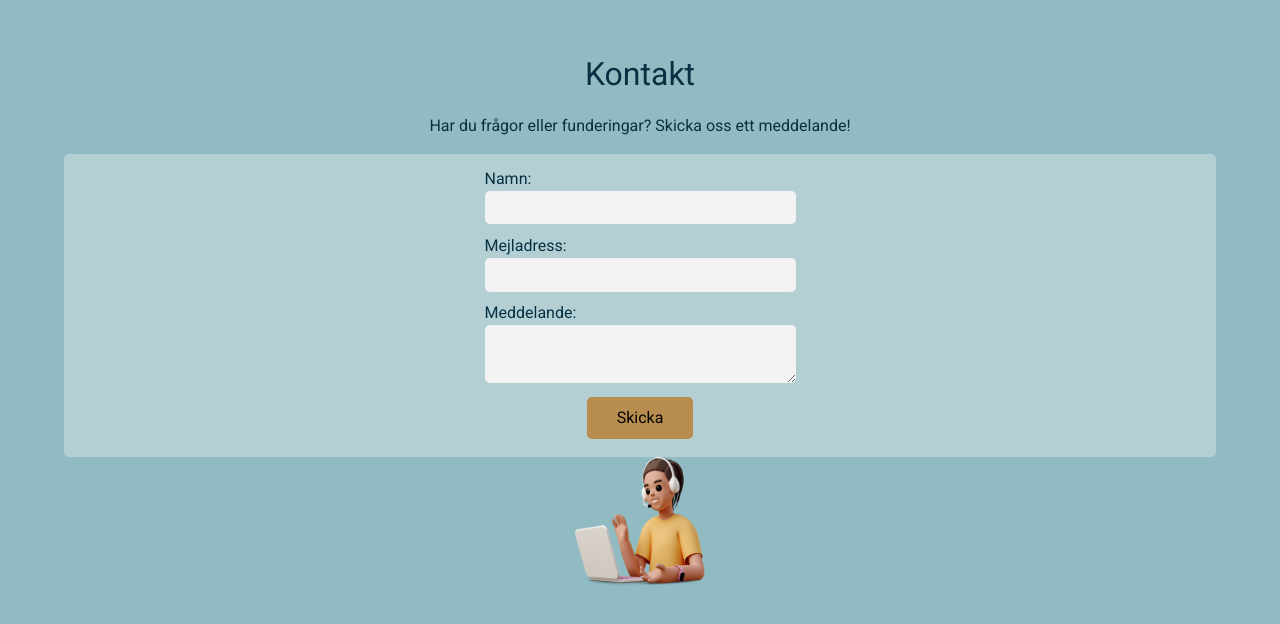
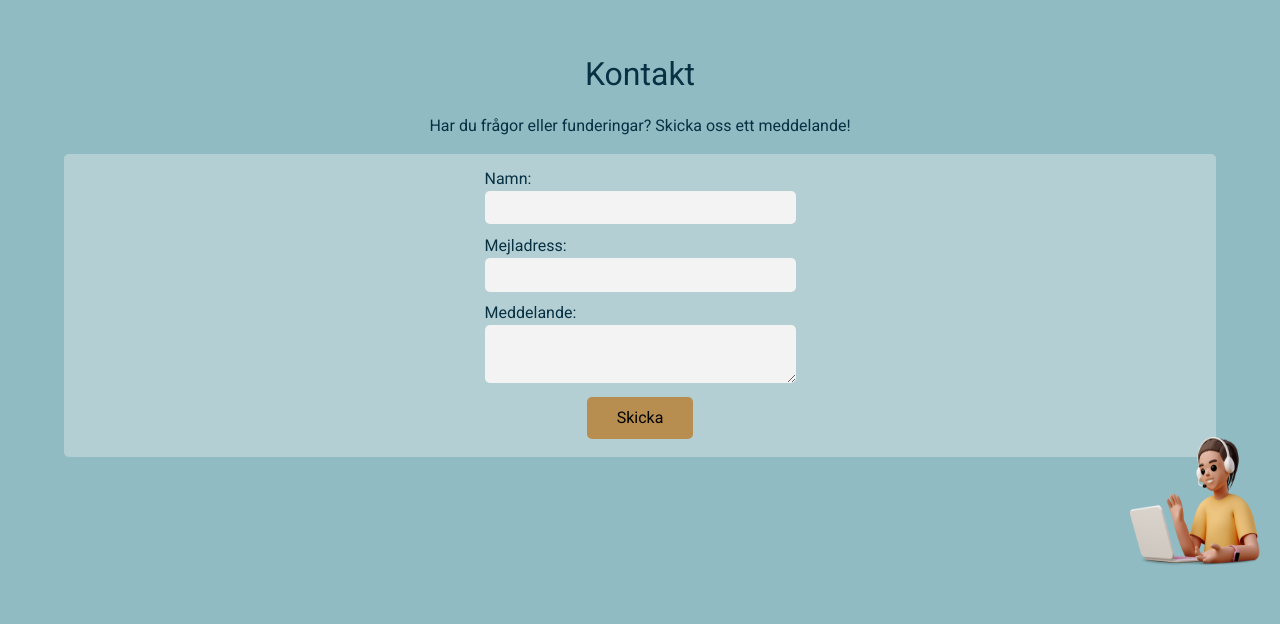
Before and after one commit to tittieth/Final_Project, a React (Vite) app: page /contact in a window 1280 px wide. Shown: the top 624 px of the page. Built offline with nearby package versions, Linux system fonts and the light colour scheme; a web font is replaced by a local one.

Commit message:
Styling: position image

```diff
--- a/src/components/Contact.tsx
+++ b/src/components/Contact.tsx
@@ -73,6 +73,7 @@ const Contact = () => {
           <button type="submit">Skicka</button>
         </div>
       </form>
+      <div className="contact-img-wrapper">
         <img
           className="contact-img"
           src="/public/img/casual-life-3d-young-woman-in-headphones-sitting-in-front-of-laptop-and-waving.png"
@@ -80,6 +81,7 @@ const Contact = () => {
           width={130}
           height={130}
         />
+      </div>
       {confirmation && <ConfirmationModal setConfirmation={setConfirmation}></ConfirmationModal>}
     </div>
   );
--- a/src/style/contact.scss
+++ b/src/style/contact.scss
@@ -39,4 +39,14 @@
       padding: 0.5em 1.8em;
     }
   }
+  .contact-img-wrapper {
+    width: 100%;
+    display: flex;
+    justify-content: flex-end;
+
+    .contact-img {
+      margin-right: 20px;
+      margin-top: -20px;
+    }
+  }
 }
```
Lines whose indentation alone changed are shown as unchanged.
